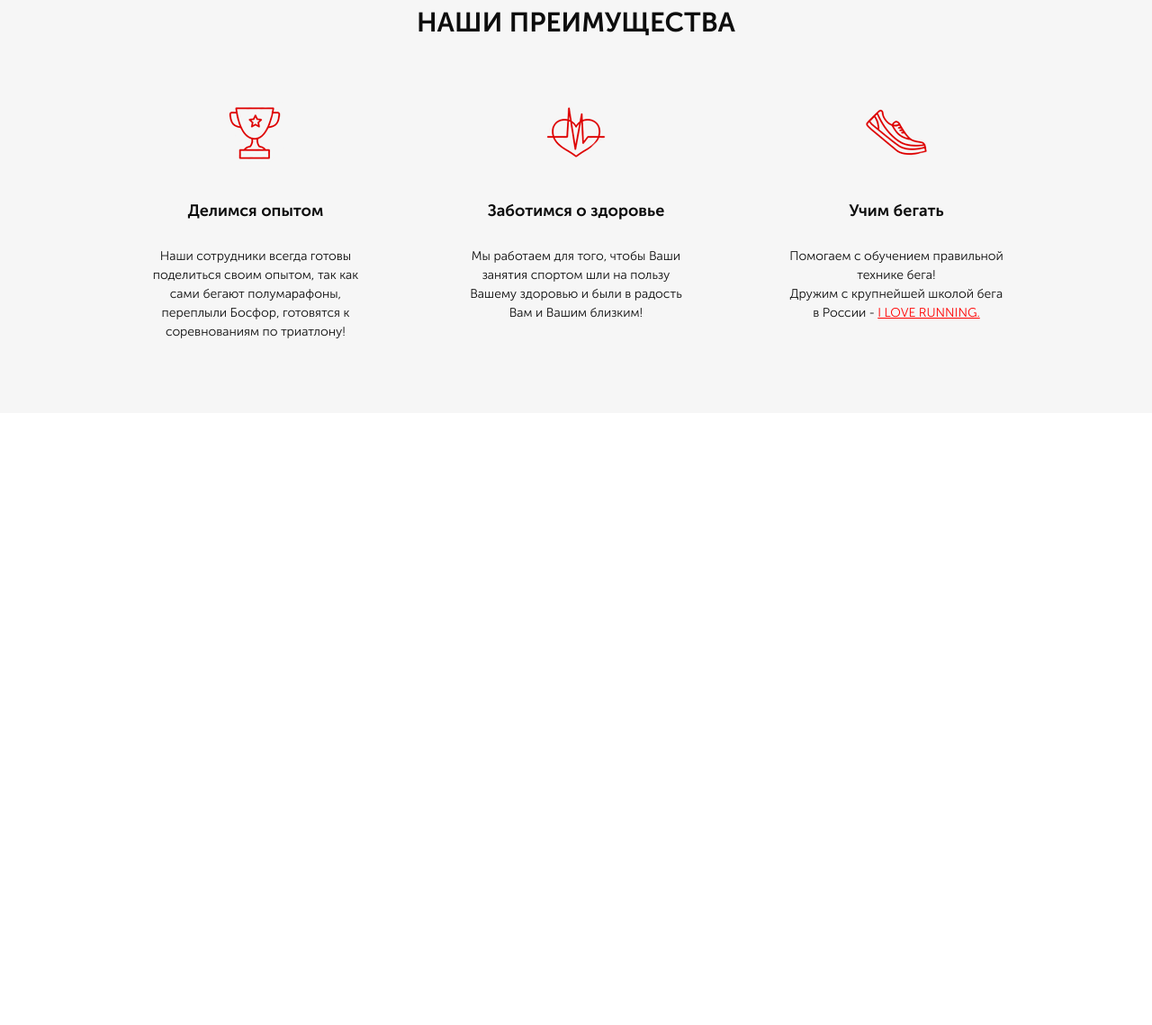
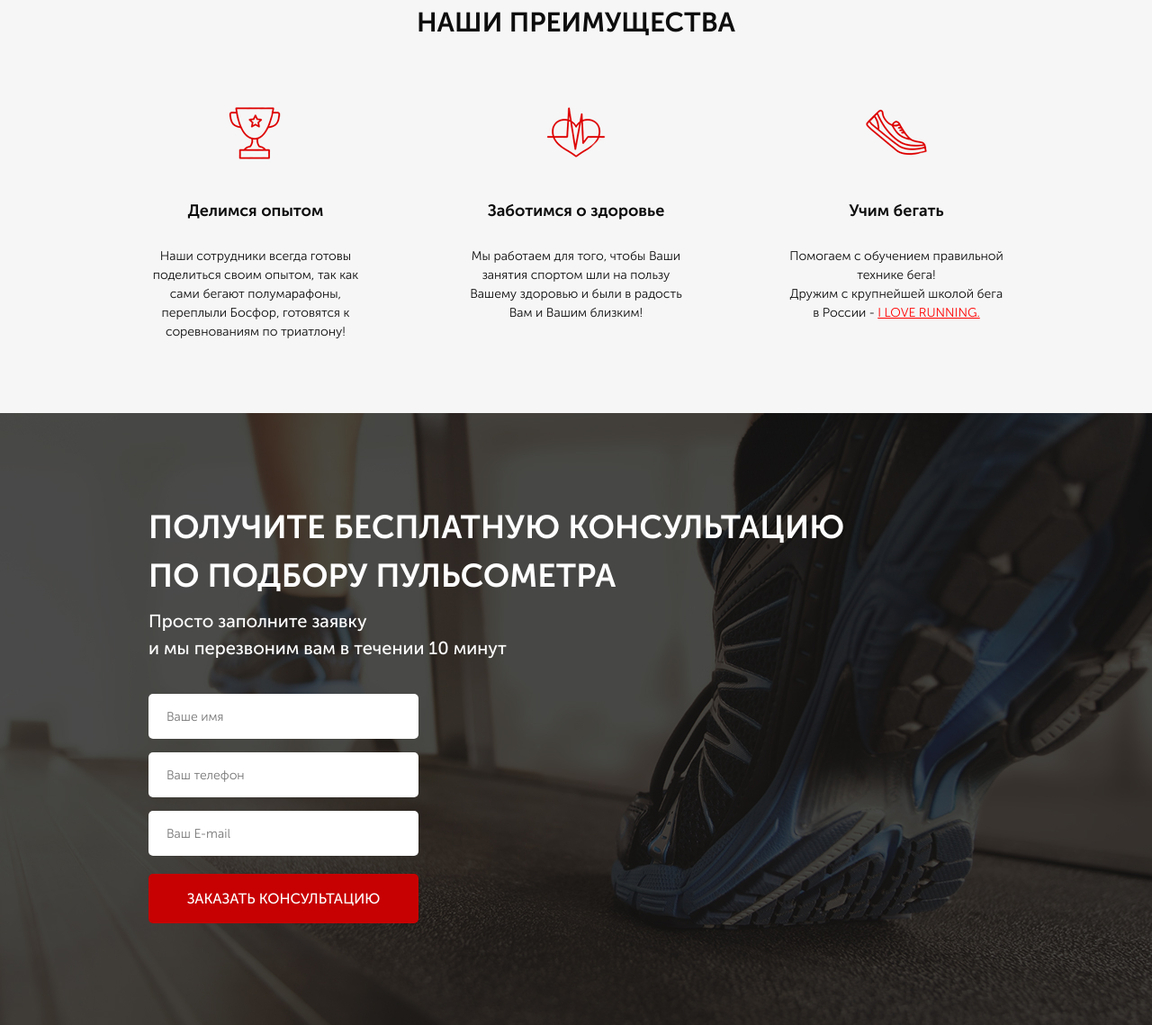
Before and after one commit to tupokot7/Pulse, a website: page src/index.html in a window 1280 px wide. Shown: the part 759-1898 px from the top of the page at 90% size. Before the commit the page ends 1218 px from the top, so only its background shows below. Drawn offline with Linux system fonts and the light colour scheme; files whose address does not match are found by name.

Commit message:
posle dz

```diff
--- a/src/index.html
+++ b/src/index.html
@@ -97,5 +97,25 @@
             </div>
         </div>
     </div>
+
+    <div class="consultation">
+        <div class="container">
+            <h2 class="title title_left">
+                Получите бесплатную консультацию<br>
+                по подбору пульсометра
+            </h2>
+            <div class="consultation__descr">
+                Просто заполните заявку<br>
+                и мы перезвоним вам в течении 10 минут
+            </div>
+            <form class="feed-form" action="#">
+                <input name="name" required placeholder="Ваше имя" type="text">
+                <input name="phone" required placeholder="Ваш телефон" type="number">
+                <input name="email" required placeholder="Ваш E-mail" type="email">
+
+                <button class="button button_submit">заказать консультацию</button>
+            </form>
+        </div>
+    </div>
 </body>
 </html>
--- a/src/sass/blocks/_buttons.scss
+++ b/src/sass/blocks/_buttons.scss
@@ -14,4 +14,10 @@
         height: 50px;
         font-size: 16px;
     }
+    &_submit {
+        width: 100%;
+        height: 55px;
+        color: #ffffff;
+        font-size: 16px;
+    }
 }
--- /dev/null
+++ b/src/sass/blocks/_consultation.scss
@@ -0,0 +1,10 @@
+.consultation {
+    min-height: 680px;
+    padding: 100px 0 92px 0;
+    background: url('../img/consultation.jpg') center (center/cover) no-repeat;
+    &__descr {
+        color: #ffffff;
+        font-size: 20px;
+        font-weight: 500;
+    }
+}
--- /dev/null
+++ b/src/sass/blocks/_forms.scss
@@ -0,0 +1,20 @@
+.feed-form {
+    margin-top: 36px;
+    display: flex;
+    flex-direction: column;
+    width: 300px;
+    input {
+        height: 50px;
+        border-radius: 5px;
+        background-color: #ffffff;
+        margin-bottom: 15px;
+        border: none;
+        padding: 0 20px;
+        color: #4b4b4b;
+        font-size: 14px;
+        font-weight: 300;
+        &:nth-child(3) {
+            margin-bottom: 20px;
+        }
+    }
+}
--- a/src/sass/blocks/_titles.scss
+++ b/src/sass/blocks/_titles.scss
@@ -3,4 +3,10 @@
     font-size: 30px;
     font-weight: 700;
     text-align: center;
+    text-transform: uppercase;
+    &_left {
+        color: #fff;
+        font-size: 36px;
+        text-align: left;
+    }
 }
--- a/src/sass/style.scss
+++ b/src/sass/style.scss
@@ -11,3 +11,5 @@
 @import 'blocks/buttons';
 @import 'blocks/advantages';
 @import 'blocks/titles';
+@import 'blocks/consultation';
+@import 'blocks/forms';
```
Also changed, not shown: src/css/style.min.css, 1 other file.
